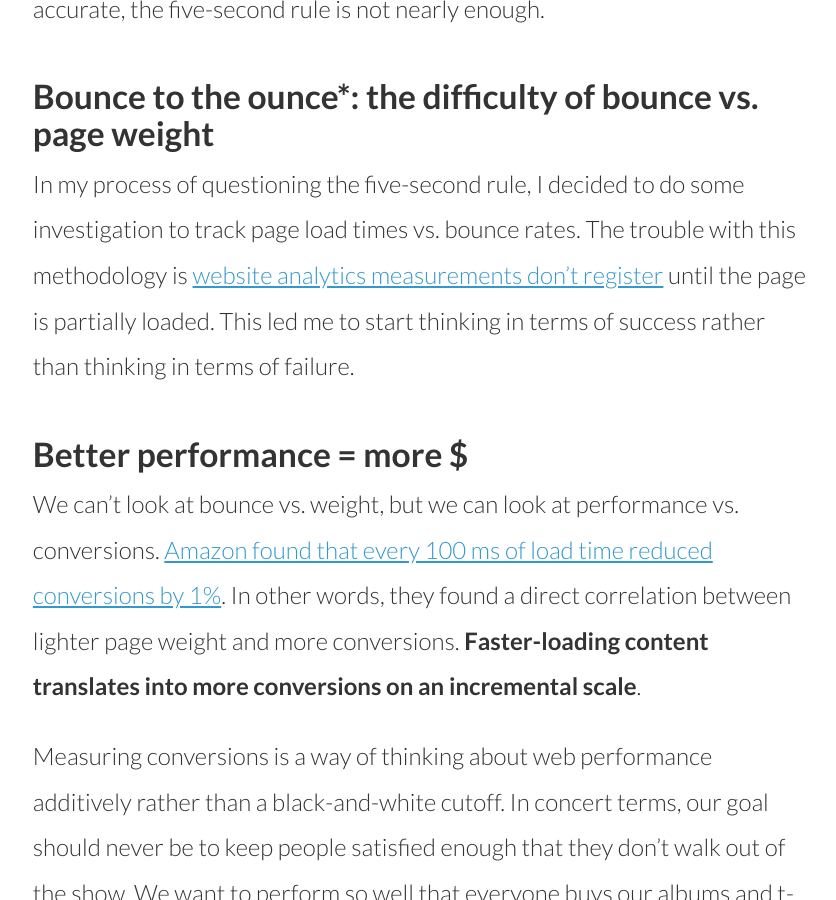
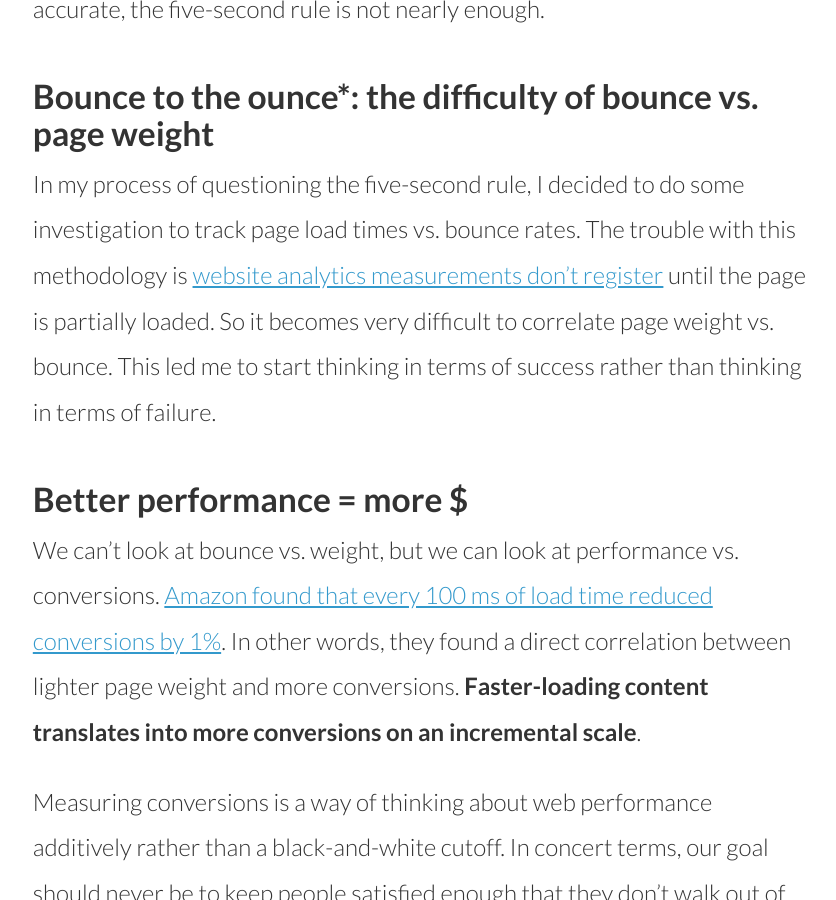
Before and after one commit to thedougco/responsive.ly, a Jekyll site: the page built from _posts/2013-04-8-conversions-instead-of-cutoff-revisiting-the-five-second-rule.md, in a window 1280 px wide and 900 px high, scrolled down 1365 px. Shown: the whole window, without its empty margins (44-880 px from the left). Built offline with Jekyll 4.4.1, drawn with Linux system fonts in a browser that asks for light colours; nearby versions of some CDN libraries; Markdown is read by kramdown in place of the engine named in the settings; comment, search, counter and statistics services are not loaded.

Commit message:
page weight

```diff
--- a/_posts/2013-04-8-conversions-instead-of-cutoff-revisiting-the-five-second-rule.md
+++ b/_posts/2013-04-8-conversions-instead-of-cutoff-revisiting-the-five-second-rule.md
@@ -15,7 +15,7 @@ The margin of error on what users *say* they are willing to tolerate could easil
 Let’s give the Gomez/Equation Research survey participants the benefit of the doubt for a minute and assume they have a perfect sense of exactly how many seconds they would be willing to wait for content to load before bailing out of a site. In this is true, by designing for the five-second rule *we are designing around a constraint that represents a worst-case scenario: a 74% loss of mobile visitors due to load times.* To adequately act on this data we need to design for load times that are much, much less than this cap. If the data is accurate, the five-second rule is not nearly enough.
 
 ###Bounce to the ounce*: the difficulty of bounce vs. page weight
-In my process of questioning the five-second rule, I decided to do some investigation to track page load times vs. bounce rates. The trouble with this methodology is [website analytics measurements don’t register](http://rigor.com/2012/11/how-page-load-time-affects-bounce-rates/) until the page is partially loaded. This led me to start thinking in terms of success rather than thinking in terms of failure.
+In my process of questioning the five-second rule, I decided to do some investigation to track page load times vs. bounce rates. The trouble with this methodology is [website analytics measurements don’t register](http://rigor.com/2012/11/how-page-load-time-affects-bounce-rates/) until the page is partially loaded. So it becomes very difficult to correlate page weight vs. bounce. This led me to start thinking in terms of success rather than thinking in terms of failure.
 
 ###Better performance = more $
 We can’t look at bounce vs. weight, but we can look at performance vs. conversions. [Amazon found that every 100 ms of load time reduced conversions by 1%](http://www.websiteoptimization.com/speed/tweak/psychology-web-performance/). In other words, they found a direct correlation between lighter page weight and more conversions. **Faster-loading content translates into more conversions on an incremental scale**.
```
